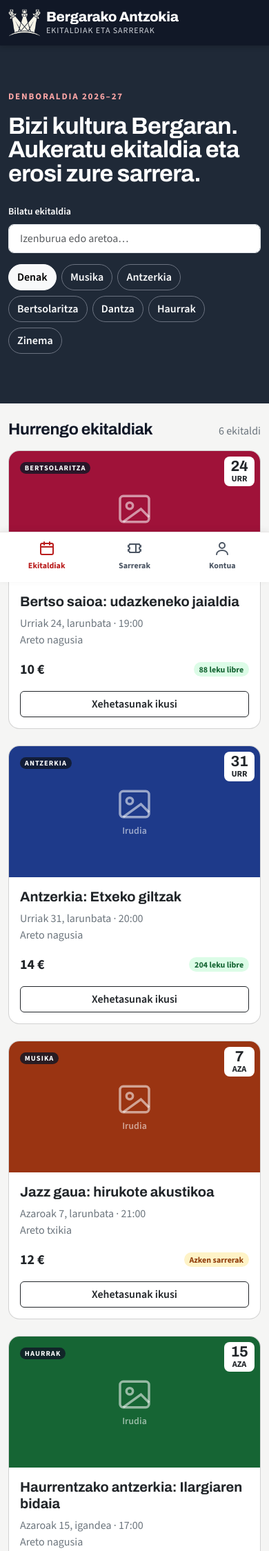
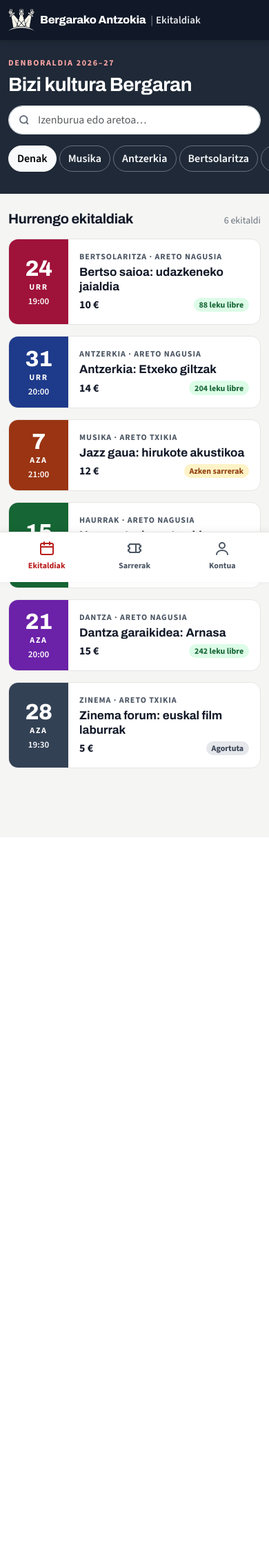
Before and after one commit to andoniprieto/STINGER, a Laravel app: page / in a window 390 px wide. Shown: the top 2249 px of the page at 69% size. After the commit the page ends 1114 px from the top, so only its background shows below. Run offline with Laravel 12, Linux system fonts and the light colour scheme.

Commit message:
Hasiera orria eta goiburua mugikorrerako egokituta

```diff
--- a/APP/public/css/stinger.css
+++ b/APP/public/css/stinger.css
@@ -220,3 +220,26 @@ a:hover { color: #7f1d1d; }
     .goiburu-nagusia .erabiltzailea small { font-size: 12px; white-space: nowrap; }
     .goiburu-nagusia .erabiltzailea .btn { white-space: nowrap; }
 }
+
+/* ===== Mugikorra: hasierako orria eta goiburua prototipoaren berdinak ===== */
+.goiburu-nagusia .pantaila { font-family: "Source Sans 3", sans-serif; font-size: 15px; font-weight: 600; color: #e5e7eb; letter-spacing: 0; }
+.hurrengoak { font-size: 1.75rem; }
+.txartel-mugikorra { background: #fff; border: 1px solid #e7e5e4; border-radius: 14px; overflow: hidden; color: #111827; text-decoration: none; }
+.txartel-mugikorra:hover { color: #111827; }
+.txartel-data { flex: 0 0 86px; line-height: 1; padding: 12px 0; }
+.txartel-data .zenbakia { font-size: 32px; }
+.txartel-data .hilabetea { font-size: 12px; font-weight: 700; letter-spacing: .14em; margin-top: 4px; }
+.txartel-data .ordua { font-size: 13px; font-weight: 600; margin-top: 8px; }
+.txartel-kategoria { font-size: 12px; font-weight: 700; letter-spacing: .08em; color: #4b5563; }
+.txartel-izenburua { font-family: "Archivo", sans-serif; font-size: 17px; font-weight: 700; line-height: 1.2; }
+@media (max-width: 767.98px) {
+    .goiburu-nagusia .marka { font-size: 16px; white-space: nowrap; }
+    .goiburu-nagusia .navbar-brand img { width: 38px; height: 32px; }
+    .izenburua { font-size: 28px; line-height: 1.05; }
+    .denboraldia { font-size: 12px; }
+    .bilatu { border-radius: 999px; padding-left: 42px; }
+    .bilatu-ikonoa { position: absolute; left: 14px; top: 50%; transform: translateY(-50%); }
+    .kategoriak { display: flex; overflow-x: auto; margin: 0 -12px; padding: 0 12px; }
+    .kategoriak .btn { flex: 0 0 auto; }
+    .hurrengoak { font-size: 20px; }
+}
--- a/APP/resources/views/front-end/home.blade.php
+++ b/APP/resources/views/front-end/home.blade.php
@@ -12,14 +12,20 @@ $events = [
 ];
 @endphp
 
-<section class="hasiera-goiburua text-white py-5">
-    <div class="container py-3">
-        <p class="denboraldia text-uppercase fw-bold mb-3">Denboraldia 2026–27</p>
-        <h1 class="izenburua fw-bold mb-4">Bizi kultura Bergaran. Aukeratu ekitaldia eta erosi zure sarrera.</h1>
+<section class="hasiera-goiburua text-white py-4 py-md-5">
+    <div class="container py-md-3">
+        <p class="denboraldia text-uppercase fw-bold mb-2 mb-md-3">Denboraldia 2026–27</p>
+        {{-- Mugikorrean izenburu laburra (prototipoa) --}}
+        <h1 class="izenburua fw-bold mb-3 mb-md-4">Bizi kultura Bergaran<span class="d-none d-md-inline">. Aukeratu ekitaldia eta erosi zure sarrera.</span></h1>
 
-        <label for="bilatu" class="form-label small fw-semibold">Bilatu ekitaldia</label>
-        <input type="search" id="bilatu" class="form-control form-control-lg bilatu mb-3 fs-6" placeholder="Izenburua edo aretoa…">
+        <label for="bilatu" class="form-label small fw-semibold d-none d-md-block">Bilatu ekitaldia</label>
+        <div class="position-relative mb-3">
+            <svg class="bilatu-ikonoa d-md-none" width="18" height="18" viewBox="0 0 24 24" fill="none" stroke="#6b7280" stroke-width="2.5"><circle cx="11" cy="11" r="7"></circle><path d="M20 20l-4-4"></path></svg>
+            <input type="search" id="bilatu" class="form-control form-control-lg bilatu fs-6" placeholder="Izenburua edo aretoa…">
+        </div>
 
+        {{-- Mugikorrean lerro bakarrean, alboetara mugitzeko --}}
+        <div class="kategoriak">
             <button class="btn btn-light rounded-pill fw-semibold me-1 mb-2">Denak</button>
             <button class="btn btn-outline-light kategoria rounded-pill fw-semibold me-1 mb-2">Musika</button>
             <button class="btn btn-outline-light kategoria rounded-pill fw-semibold me-1 mb-2">Antzerkia</button>
@@ -28,18 +34,37 @@ $events = [
             <button class="btn btn-outline-light kategoria rounded-pill fw-semibold me-1 mb-2">Haurrak</button>
             <button class="btn btn-outline-light kategoria rounded-pill fw-semibold me-1 mb-2">Zinema</button>
         </div>
+    </div>
 </section>
 
 <section class="container py-4">
     <div class="d-flex justify-content-between align-items-baseline mb-3">
-        <h2 class="fs-3 fw-bold m-0">Hurrengo ekitaldiak</h2>
-        <span class="text-secondary">{{ count($events) }} ekitaldi</span>
+        <h2 class="hurrengoak fw-bold m-0">Hurrengo ekitaldiak</h2>
+        <span class="text-secondary small">{{ count($events) }} ekitaldi</span>
     </div>
 
-    <div class="row g-4">
+    <div class="row g-3 g-md-4">
         @foreach ($events as $e)
-            <div class="col-sm-6 col-lg-3">
-                <div class="card h-100 rounded-4 overflow-hidden">
+            <div class="col-md-6 col-lg-3">
+                {{-- Mugikorra: txartel horizontala, data kategoriaren kolorean (prototipoa) --}}
+                <a href="{{ url('/ekitaldiak/' . $e['id']) }}" class="txartel-mugikorra d-flex d-md-none">
+                    <span class="txartel-data d-flex flex-column align-items-center justify-content-center text-white" style="background: {{ $e['color'] }};">
+                        <span class="zenbakia">{{ $e['day'] }}</span>
+                        <span class="hilabetea">{{ $e['mon'] }}</span>
+                        <span class="ordua">{{ $e['time'] }}</span>
+                    </span>
+                    <span class="d-flex flex-column flex-grow-1 gap-1 p-3">
+                        <span class="txartel-kategoria text-uppercase">{{ $e['category'] }} · {{ $e['hall'] }}</span>
+                        <span class="txartel-izenburua">{{ $e['title'] }}</span>
+                        <span class="d-flex justify-content-between align-items-center mt-auto">
+                            <span class="fw-bold">{{ $e['price'] }} €</span>
+                            <span class="badge rounded-pill {{ $e['badge'] }}">{{ $e['status'] }}</span>
+                        </span>
+                    </span>
+                </a>
+
+                {{-- Tableta eta ordenagailua --}}
+                <div class="card h-100 rounded-4 overflow-hidden d-none d-md-flex">
                     <div class="txartel-irudia position-relative d-flex flex-column align-items-center justify-content-center small fw-semibold" style="background: {{ $e['color'] }};">
                         <svg width="56" height="56" viewBox="0 0 24 24" fill="none" stroke="currentColor" stroke-width="1.5"><rect x="3" y="4" width="18" height="16" rx="2"></rect><circle cx="9" cy="10" r="2"></circle><path d="M21 17l-5-5L5 20"></path></svg>
                         Irudia
--- a/APP/resources/views/front-end/partials/header.blade.php
+++ b/APP/resources/views/front-end/partials/header.blade.php
@@ -11,6 +11,35 @@
 @php
     $erabiltzailea = auth()->user();
     $adminDa = $erabiltzailea && $erabiltzailea->rola === \App\Enums\Rola::Admin;
+
+    // Mugikorrean goiburuan zein pantailatan zauden erakusteko (prototipoa)
+    if (request()->is('admin/ekitaldiak/sortu')) {
+        $pantaila = 'Ekitaldi berria';
+    } elseif (request()->is('admin/ekitaldiak/*/editatu')) {
+        $pantaila = 'Ekitaldia editatu';
+    } elseif (request()->is('admin/erabiltzaileak/create')) {
+        $pantaila = 'Erabiltzaile berria';
+    } elseif (request()->is('admin/erabiltzaileak/*/edit')) {
+        $pantaila = 'Erabiltzailea editatu';
+    } elseif (request()->is('admin*')) {
+        $pantaila = 'Kudeaketa';
+    } elseif (request()->is('ekitaldiak/*')) {
+        $pantaila = 'Ekitaldia';
+    } elseif (request()->is('saioa-hasi')) {
+        $pantaila = 'Saioa hasi';
+    } elseif (request()->is('erregistratu')) {
+        $pantaila = 'Erregistroa';
+    } elseif (request()->is('erosi')) {
+        $pantaila = 'Sarrerak erosi';
+    } elseif (request()->is('erosita')) {
+        $pantaila = 'Erosketa';
+    } elseif (request()->is('sarrerak')) {
+        $pantaila = 'Nire sarrerak';
+    } elseif (request()->is('profila')) {
+        $pantaila = 'Profila';
+    } else {
+        $pantaila = 'Ekitaldiak';
+    }
 @endphp
 
 <header class="goiburu-nagusia sticky-top">
@@ -21,8 +50,8 @@
         <a class="navbar-brand d-flex align-items-center gap-2 text-white" href="{{ url('/') }}">
             <img src="{{ asset('img/logo.png') }}" alt="" width="47" height="40">
             <span class="d-flex flex-column">
-                <span class="marka">Bergarako Antzokia</span>
-                <span class="azpititulua text-uppercase">Ekitaldiak eta sarrerak</span>
+                <span class="marka">Bergarako Antzokia <span class="pantaila d-md-none"><span class="text-secondary mx-1">|</span>{{ $pantaila }}</span></span>
+                <span class="azpititulua text-uppercase d-none d-md-block">Ekitaldiak eta sarrerak</span>
             </span>
         </a>
 
--- a/APP/resources/views/front-end/profile.blade.php
+++ b/APP/resources/views/front-end/profile.blade.php
@@ -31,8 +31,8 @@
         <h1 class="mb-2">Kaixo!</h1>
         <p class="text-secondary mb-4">Bisitari gisa ekitaldiak kontsulta ditzakezu. Sarrerak erosteko, hasi saioa edo sortu kontu bat.</p>
         <div class="formulario-botoiak flex-column">
-            <a href="{{ route('login') }}" class="btn btn-gorria">Saioa hasi</a>
-            <a href="{{ route('register') }}" class="btn btn-zuria">Kontua sortu</a>
+            <a href="{{ url('/saioa-hasi') }}" class="btn btn-gorria">Saioa hasi</a>
+            <a href="{{ url('/erregistratu') }}" class="btn btn-zuria">Kontua sortu</a>
         </div>
     @endauth
 
```
Lines whose indentation alone changed are shown as unchanged.
